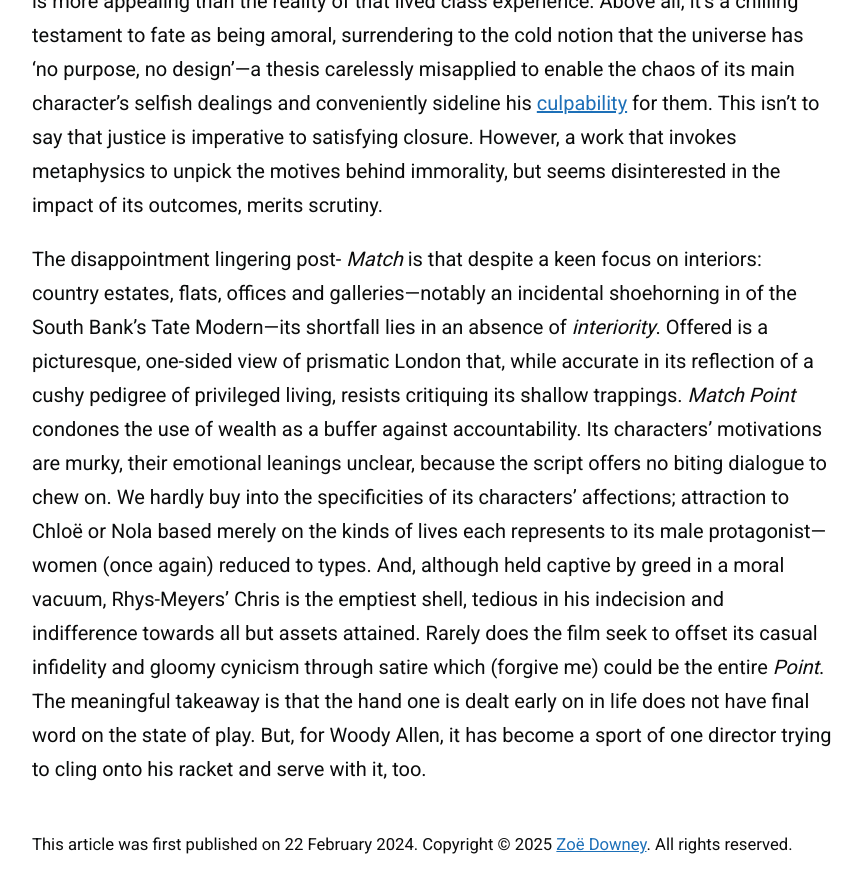
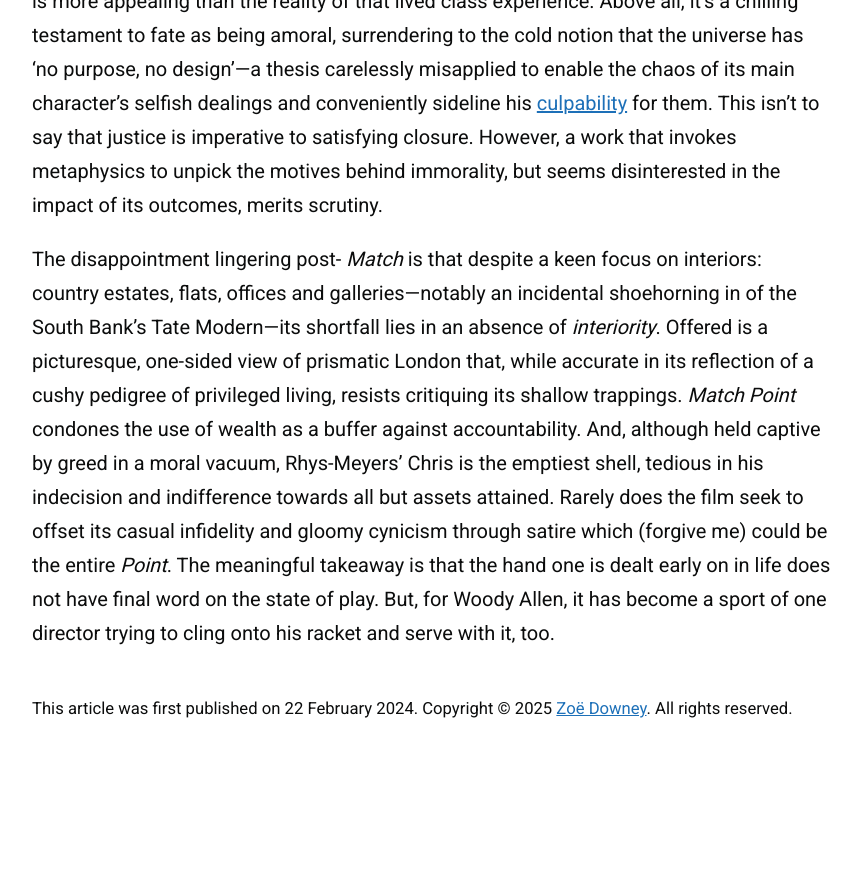
Before and after one commit to zoeurl/zoedowney.github.io, a Jekyll site: the page built from _posts/2024-02-22-match-point.md, in a window 1280 px wide and 900 px high, scrolled down 3068 px. Shown: the top 893 px of the window, without its empty margins (208-1070 px from the left). Built offline with Jekyll 4.4.1, drawn with Linux system fonts in a browser that asks for light colours; after the commit the page ends 3832 px from its top, so only the background shows below that.

Commit message:
Update 2024-02-22-match-point.md

```diff
--- a/_posts/2024-02-22-match-point.md
+++ b/_posts/2024-02-22-match-point.md
@@ -23,4 +23,4 @@
 
 It is on this essential, but tiresome, (male) conflict that _Match Point_ rests: does our hero choose wealth, standing and security tethered to a lukewarm coupling, or sacrifice it all for a less fortunate woman who tempts him via her sirenesque magnetism? Without delving into twists (of which there are a predictable few), it's a big ask to sympathise with such a boyish predicament, or the ludicrous final act it unfurls. Still, _Match Point_ is sharper around the edges than Allen’s previous catalogue. It’s a cool and hollow piece, emptied of heart, but perhaps more faithful to life for it. Allen remains skilled in eliciting interest in moneyed mundanity, offering a slice of the upper-class everyday of which the presentation is more appealing than the reality of that lived class experience. Above all, it’s a chilling testament to fate as being amoral, surrendering to the cold notion that the universe has ‘no purpose, no design’—a thesis carelessly misapplied to enable the chaos of its main character’s selfish dealings and conveniently sideline his [culpability](https://www.theguardian.com/film/2023/sep/08/woody-allen-venice-applause-metoo) for them. This isn't to say that justice is imperative to satisfying closure. However, a work that invokes metaphysics to unpick the motives behind immorality, but seems disinterested in the impact of its outcomes, merits scrutiny.
 
-The disappointment lingering post- _Match_ is that despite a keen focus on interiors: country estates, flats, offices and galleries—notably an incidental shoehorning in of the South Bank’s Tate Modern—its shortfall lies in an absence of _interiority_. Offered is a picturesque, one-sided view of prismatic London that, while accurate in its reflection of a cushy pedigree of privileged living, resists critiquing its shallow trappings. _Match Point_ condones the use of wealth as a buffer against accountability. Its characters' motivations are murky, their emotional leanings unclear, because the script offers no biting dialogue to chew on. We hardly buy into the specificities of its characters' affections; attraction to Chloë or Nola based merely on the kinds of lives each represents to its male protagonist—women (once again) reduced to types. And, although held captive by greed in a moral vacuum, Rhys-Meyers' Chris is the emptiest shell, tedious in his indecision and indifference towards all but assets attained. Rarely does the film seek to offset its casual infidelity and gloomy cynicism through satire which (forgive me) could be the entire _Point_. The meaningful takeaway is that the hand one is dealt early on in life does not have final word on the state of play. But, for Woody Allen, it has become a sport of one director trying to cling onto his racket and serve with it, too.
+The disappointment lingering post- _Match_ is that despite a keen focus on interiors: country estates, flats, offices and galleries—notably an incidental shoehorning in of the South Bank’s Tate Modern—its shortfall lies in an absence of _interiority_. Offered is a picturesque, one-sided view of prismatic London that, while accurate in its reflection of a cushy pedigree of privileged living, resists critiquing its shallow trappings. _Match Point_ condones the use of wealth as a buffer against accountability. And, although held captive by greed in a moral vacuum, Rhys-Meyers' Chris is the emptiest shell, tedious in his indecision and indifference towards all but assets attained. Rarely does the film seek to offset its casual infidelity and gloomy cynicism through satire which (forgive me) could be the entire _Point_. The meaningful takeaway is that the hand one is dealt early on in life does not have final word on the state of play. But, for Woody Allen, it has become a sport of one director trying to cling onto his racket and serve with it, too.
```
